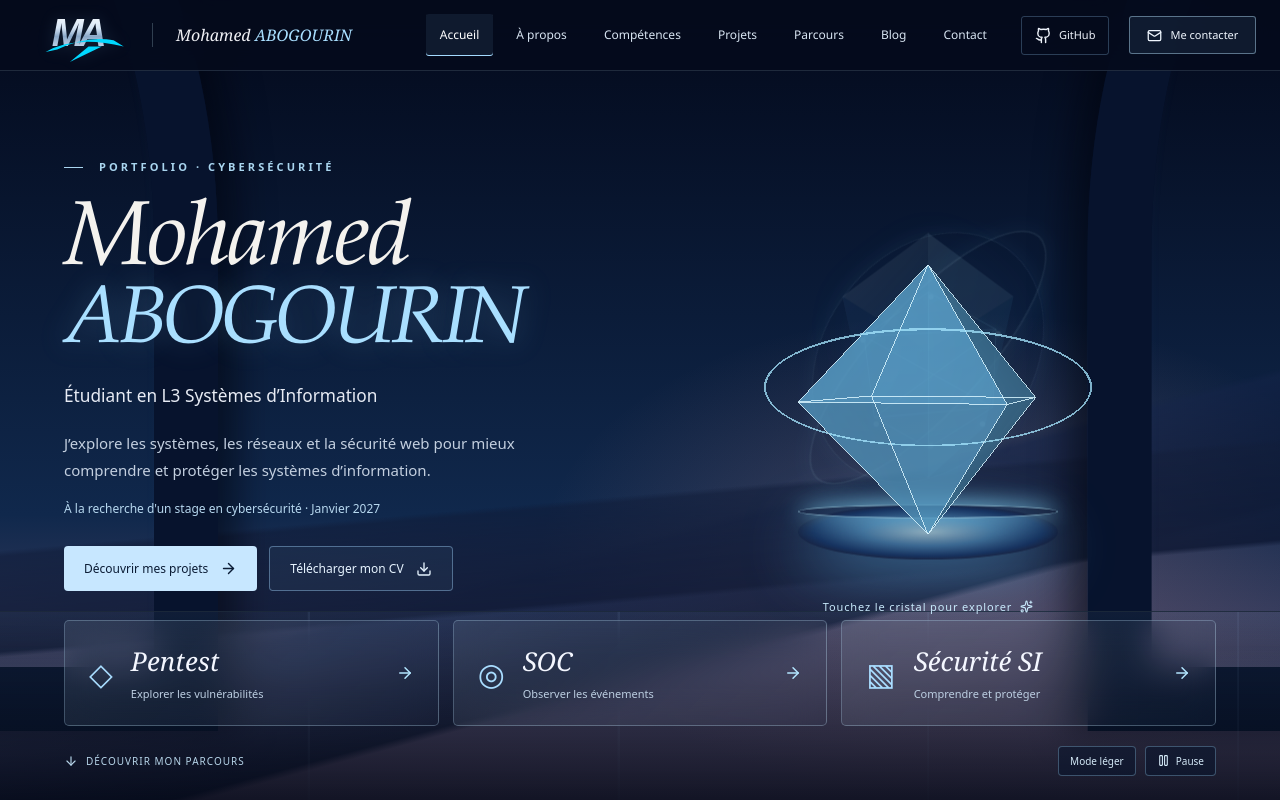
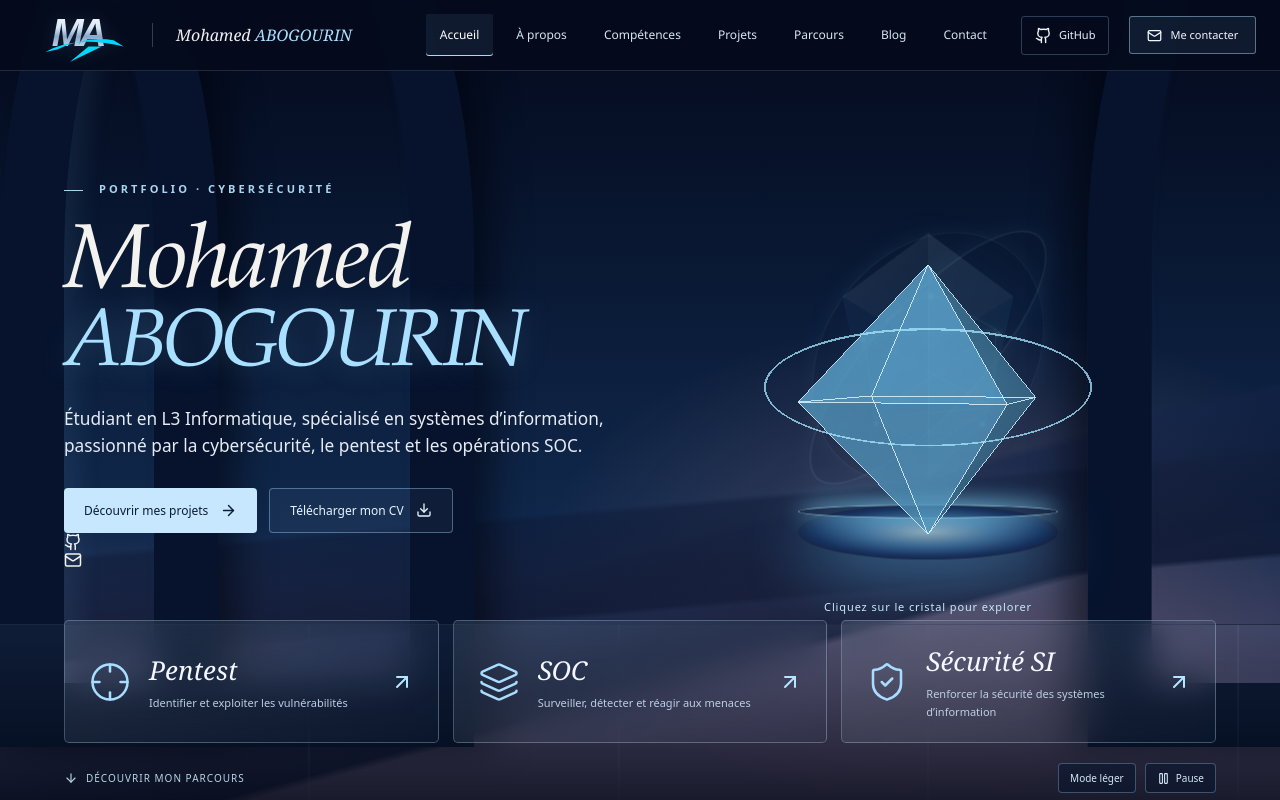
Before and after one commit to wilo-ford/Cybersecurity-Portfolio, a React (Vite) app in the folder cyber-portofolio/: page / in a window 1280 px wide. Shown: the top 800 px of the page. Built offline with nearby package versions, Linux system fonts and the light colour scheme.

Commit message:
design(v2): match approved reference hero composition and iconography

```diff
--- a/cyber-portofolio/src/V2Hero.jsx
+++ b/cyber-portofolio/src/V2Hero.jsx
@@ -1,13 +1,13 @@
 import { lazy, Suspense, useState } from 'react';
 const CrystalWebGL = lazy(() => import('./CrystalWebGL.jsx'));
-import { ArrowDown, ArrowRight, Download, Pause, Play, Sparkles } from 'lucide-react';
+import { ArrowDown, ArrowRight, ArrowUpRight, Download, Pause, Play, Github, Linkedin, Mail, Crosshair, Layers3, ShieldCheck } from 'lucide-react';
 import { profile } from './content';
 import './v2-hero.css';
 
 const paths = [
-  { title: 'Pentest', sub: 'Explorer les vulnérabilités', href: '#projets', symbol: '◇' },
-  { title: 'SOC', sub: 'Observer les événements', href: '#competences', symbol: '◎' },
-  { title: 'Sécurité SI', sub: 'Comprendre et protéger', href: '#a-propos', symbol: '▧' }
+  { title: 'Pentest', sub: 'Identifier et exploiter les vulnérabilités', href: '#projets', icon: Crosshair },
+  { title: 'SOC', sub: 'Surveiller, détecter et réagir aux menaces', href: '#competences', icon: Layers3 },
+  { title: 'Sécurité SI', sub: 'Renforcer la sécurité des systèmes d’information', href: '#a-propos', icon: ShieldCheck }
 ];
 function Crystal({ open, paused }) {
   return <div className={'v2-crystal-system' + (open ? ' is-open' : '') + (paused ? ' is-paused' : '')} aria-hidden="true">
@@ -25,26 +25,25 @@ export default function V2Hero({ lite, setLite, paused, setPaused }) {
   const [open, setOpen] = useState(false);
   const [webglFailed, setWebglFailed] = useState(false);
   return <section id="accueil" className="v2-hero">
-    <div className="v2-sky" aria-hidden="true"/><div className="v2-mountains" aria-hidden="true"/>
-    <div className="v2-architecture" aria-hidden="true"><div className="v2-arch v2-arch-left"/><div className="v2-arch v2-arch-right"/><div className="v2-floor"/></div>
+    <div className="v2-sky" aria-hidden="true"/><div className="v2-mountains" aria-hidden="true"/><div className="v2-landscape" aria-hidden="true"/>
+    <div className="v2-architecture" aria-hidden="true"><div className="v2-arch v2-arch-left"/><div className="v2-arch v2-arch-center"/><div className="v2-arch v2-arch-right"/><div className="v2-floor"/></div>
     <div className="v2-hero-main">
       <div className="v2-copy">
         <p className="v2-eyebrow"><span/> PORTFOLIO · CYBERSÉCURITÉ</p>
         <h1><span>Mohamed</span><em>ABOGOURIN</em></h1>
-        <p className="v2-role">Étudiant en L3 Systèmes d’Information</p>
-        <p className="v2-intro">{profile.intro}</p>
-        <p className="v2-availability">À la recherche d'un stage en cybersécurité · Janvier 2027</p>
+        <p className="v2-role">Étudiant en L3 Informatique, spécialisé en systèmes d’information, passionné par la cybersécurité, le pentest et les opérations SOC.</p>
         <div className="v2-actions"><a href="#projets" className="v2-primary">Découvrir mes projets <ArrowRight size={17}/></a>{profile.cv && <a href={profile.cv} download className="v2-secondary">Télécharger mon CV <Download size={16}/></a>}</div>
+        <div className="v2-socials"><a href={profile.github} aria-label="GitHub" target="_blank" rel="noopener noreferrer"><Github size={18}/></a>{profile.linkedin && <a href={profile.linkedin} aria-label="LinkedIn" target="_blank" rel="noopener noreferrer"><Linkedin size={18}/></a>}<a href={"mailto:"+profile.email} aria-label="Email"><Mail size={18}/></a></div>
       </div>
       <div className="v2-art">
         <button type="button" className={"v2-crystal-button" + (!lite && !webglFailed ? " v2-enhanced" : "")} onClick={() => setOpen(!open)} aria-expanded={open} aria-label={open ? 'Refermer le cristal interactif' : 'Ouvrir le cristal et explorer les domaines cybersécurité'}>
           <Crystal open={open} paused={paused || lite}/>
           {!lite && !webglFailed && <Suspense fallback={null}><CrystalWebGL open={open} paused={paused} onUnavailable={() => setWebglFailed(true)}/></Suspense>}
         </button>
-        <div className="v2-crystal-caption">{open ? 'Explorez mon univers cybersécurité' : 'Touchez le cristal pour explorer'} <Sparkles size={13}/></div>
+        <div className="v2-crystal-caption">{open ? "Explorez les domaines ci-dessous" : "Cliquez sur le cristal pour explorer"}</div>
       </div>
     </div>
-    <div className="v2-domains">{paths.map(item=><a className="v2-domain" href={item.href} key={item.title}><span className="v2-domain-icon">{item.symbol}</span><span><strong>{item.title}</strong><small>{item.sub}</small></span><ArrowRight size={18}/></a>)}</div>
+    <div className="v2-domains">{paths.map(item=><a className="v2-domain" href={item.href} key={item.title}><span className="v2-domain-icon"><item.icon size={42} strokeWidth={1.45}/></span><span><strong>{item.title}</strong><small>{item.sub}</small></span><ArrowUpRight size={24}/></a>)}</div>
     <div className="v2-bottom"><a href="#a-propos"><ArrowDown size={14}/> DÉCOUVRIR MON PARCOURS</a><div><button onClick={()=>setLite(!lite)}>{lite ? 'Mode détaillé' : 'Mode léger'}</button><button onClick={()=>setPaused(!paused)}>{paused ? <Play size={13}/> : <Pause size={13}/>} {paused ? 'Animer' : 'Pause'}</button></div></div>
   </section>;
 }
```
